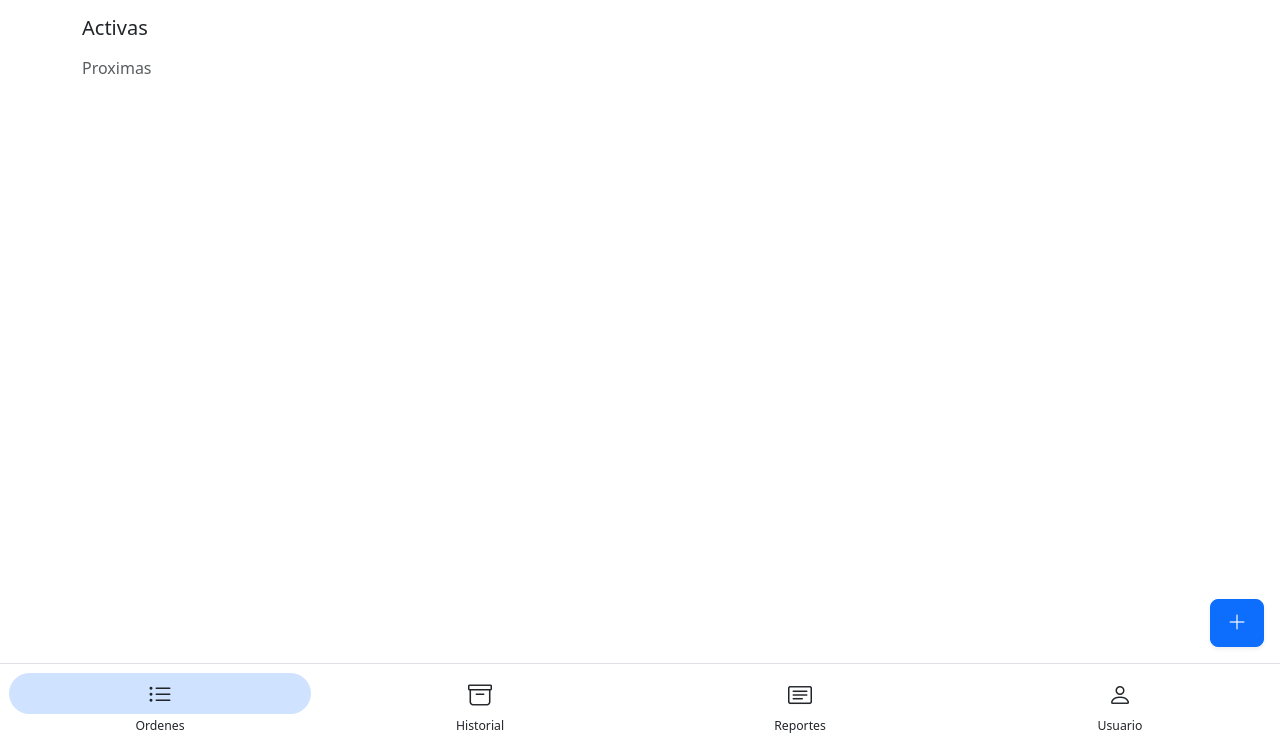
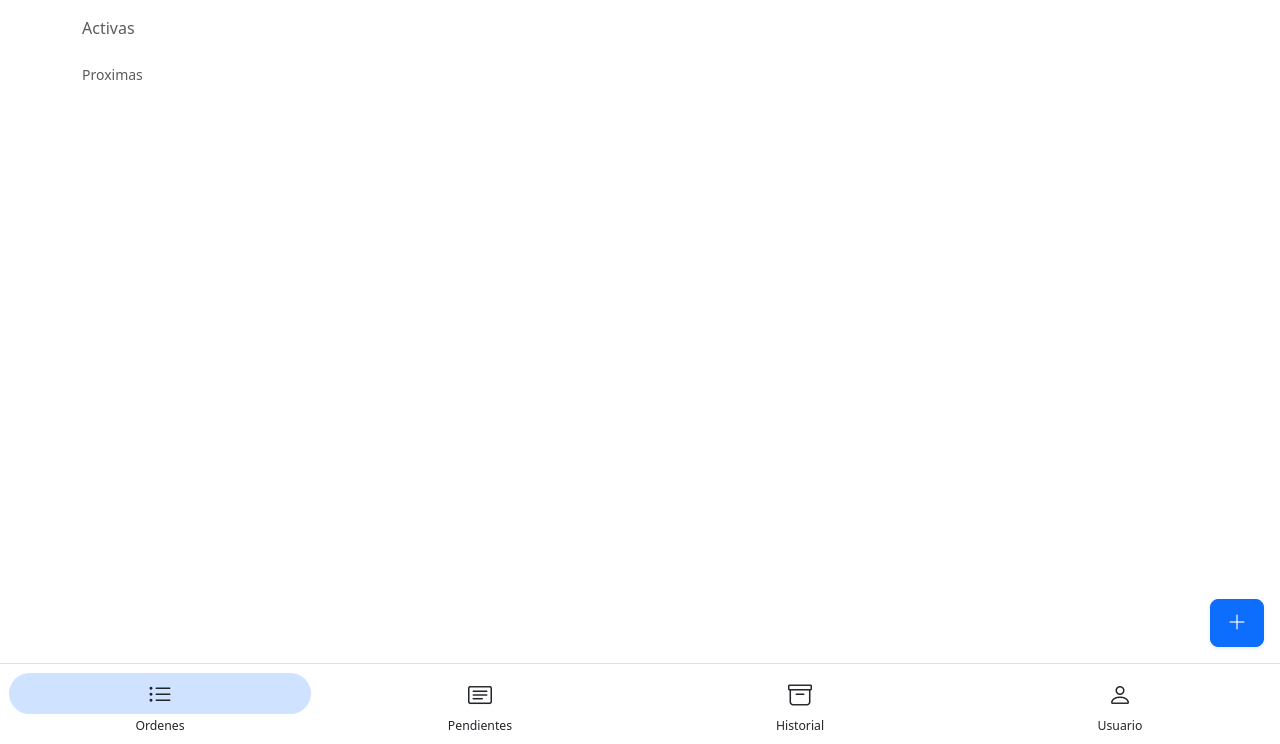
Before and after one commit to Galindo-lab/prestamos, a Django app: page /orders/ in a window 1280 px wide. Shown: the part 56-800 px from the top of the page. Run offline with Django 5.2, Linux system fonts and the light colour scheme; the visitor is signed in with stand-in values (Sample User, id 1); data that the repository does not hold is empty; some libraries are stand-ins or nearby versions.

Commit message:
paginas de ordenes terminada

```diff
--- a/templates/navegation/bottom.html
+++ b/templates/navegation/bottom.html
@@ -8,15 +8,8 @@
         <span class="small {% if option == 1 %} fw-medium {% endif %}">Ordenes</span>
     </a>
 
-    <a href="{% url 'order_history_list' %}" class="col-3 text-center btn btn-sm py-2">
-        <div class="rounded-pill pt-2 pb-1 {% if option == 2 %} bg-primary-subtle {% endif %}">
-            <i class="bi bi-archive h4"></i>
-        </div>
-        <span class="small {% if option == 2 %} fw-medium {% endif %}">Historial</span>
-    </a>
-
     <a href="{% url 'report_list' %}" class="col-3 text-center btn btn-sm py-2">
-        <div class="rounded-pill pt-2 pb-1  {% if option == 3 %} bg-primary-subtle {% endif %}">
+        <div class="rounded-pill pt-2 pb-1 {% if option == 3 %} bg-primary-subtle {% endif %}">
 
             <div class="position-relative">
                 <i class="bi bi-card-text h4 "></i>
@@ -24,7 +17,14 @@
             </div>
 
         </div>
-        <span class="small {% if option == 3 %} fw-medium {% endif %}">Reportes</span>
+        <span class="small {% if option == 3 %} fw-medium {% endif %}">Pendientes</span>
+    </a>
+
+    <a href="{% url 'order_history_list' %}" class="col-3 text-center btn btn-sm py-2">
+        <div class="rounded-pill pt-2 pb-1 {% if option == 2 %} bg-primary-subtle {% endif %}">
+            <i class="bi bi-archive h4"></i>
+        </div>
+        <span class="small {% if option == 2 %} fw-medium {% endif %}">Historial</span>
     </a>
 
     <a href="wp_animation.html" class="col-3 text-center btn btn-sm py-2">
--- a/templates/order_list.html
+++ b/templates/order_list.html
@@ -26,11 +26,12 @@
         <div class="container">
 
             {# lista de ordenes anteriores #}
-            <div class=" h5 mb-2 mt-2">Activas</div>
+            <div class="mb-1 mt-2 text-muted">Activas</div>
             {% for order in orders %}
                 {% if order.status == 'delivered' %}
-                    <a class="card mb-2 border-0 bg-body-secondary link-underline link-underline-opacity-0" href="
+                    <a class="card mb-2 py-1 border-0 bg-body-secondary link-underline link-underline-opacity-0" href="
                     {% url 'order_detail' order.pk %}">
+
 
                         <div class="card-body">
 
@@ -38,14 +39,14 @@
                                 <div class="col">
                                     <span class="text-nowrap fw-medium">{{ order.order_date|date:'g:i A' }}</span>
                                     <div class="small text-secondary">
-                                        Entrega
+                                        <i class="bi bi-box-arrow-in-right"></i> Entrega
                                     </div>
                                 </div>
 
                                 <div class="col">
                                     <span class="text-nowrap fw-medium">{{ order.return_date|date:'g:i A' }}</span>
                                     <div class="small text-secondary ">
-                                        Devolución
+                                        <i class="bi bi-box-arrow-in-left"></i> Devolución
                                     </div>
                                 </div>
                             </div>
@@ -54,14 +55,14 @@
                                 <div class="col">
                                     <span class="text-nowrap fw-medium">{{ order.order_date|date:'d F' }}</span>
                                     <div class="small text-secondary">
-                                        Fecha
+                                        <i class="bi bi-calendar2-date"></i> Fecha
                                     </div>
                                 </div>
 
                                 <div class="col">
                                     <span class="text-nowrap fw-medium">{{ order.units.count }}</span>
                                     <div class="small text-secondary">
-                                        {% if order.units.count == 1 %} Artículo {% else %} Artículos {% endif %}
+                                        <i class="bi bi-cart"></i> {% if order.units.count == 1 %} Artículo {% else %} Artículos {% endif %}
                                     </div>
                                 </div>
                             </div>
@@ -76,10 +77,7 @@
                 {% endif %}
             {% endfor %}
 
-
-            <div class="mb-2 mt-3 text-muted">Proximas</div>
-
-
+            <div class="mb-1 mt-4 text-muted small">Proximas</div>
             <ul class="list-group pb-3">
 
                 {% for order in orders %}
@@ -88,17 +86,10 @@
                         <a class="list-group-item d-flex justify-content-between align-items-start"
                            href="{% url 'order_detail' order.pk %}">
 
-                            <div class=" me-auto">
-                                <div class="">{{ order.order_date|date:"F d, Y" }}</div>
-
-                                {% if order.get_report.active %}
-                                    <span class="text-secondary text-danger small fw-medium">Reportada</span>
-                                {% else %}
-                                    <span class="text-secondary small">{{ order.get_status_display }}</span>
-                                {% endif %}
+                            <div class=" me-auto text-truncate">
+                              {{ order.order_date|date:"d" }} de {{ order.order_date|date:"F" }} <br>
+                                <span class="small text-muted">{{ order.order_date|date:"g:i A" }}</span>
                             </div>
-
-                            <span class="text-secondary small">{{ order.created_at|date:"d/m/y" }}</span>
                         </a>
                     {% endif %}
 
```
